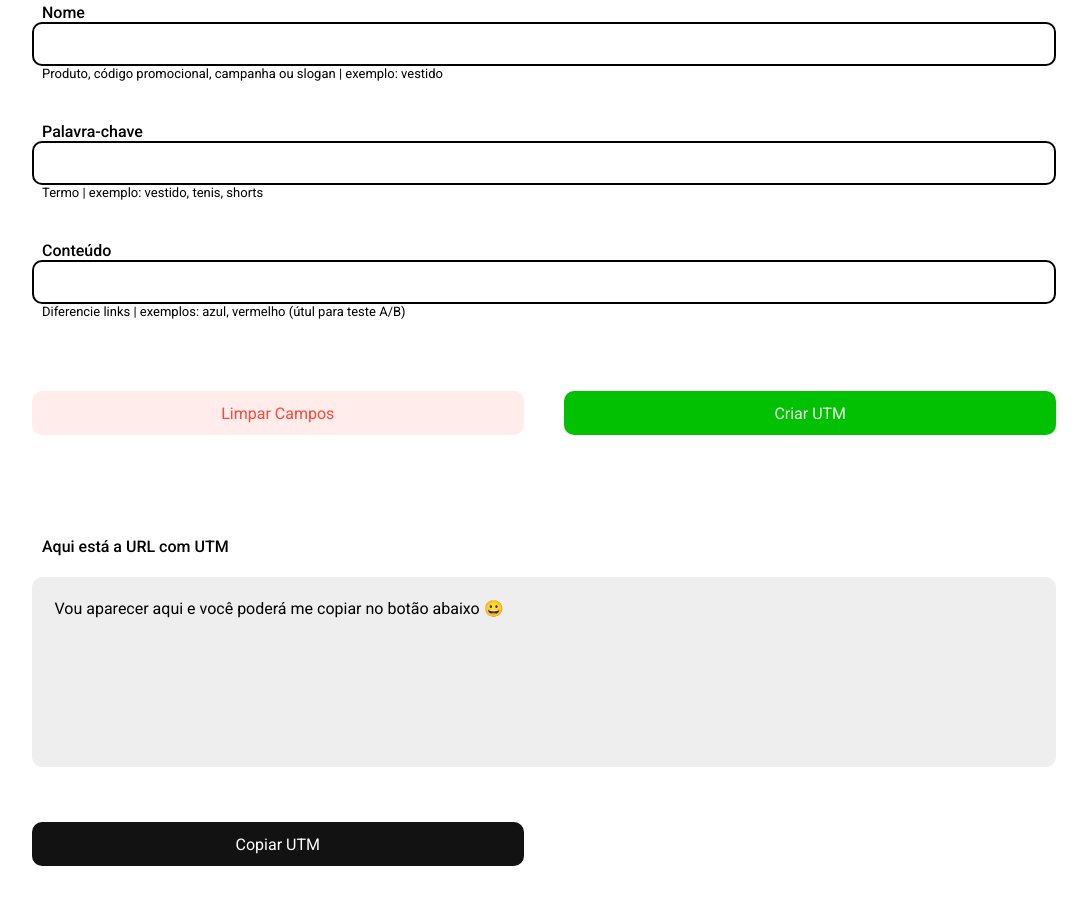
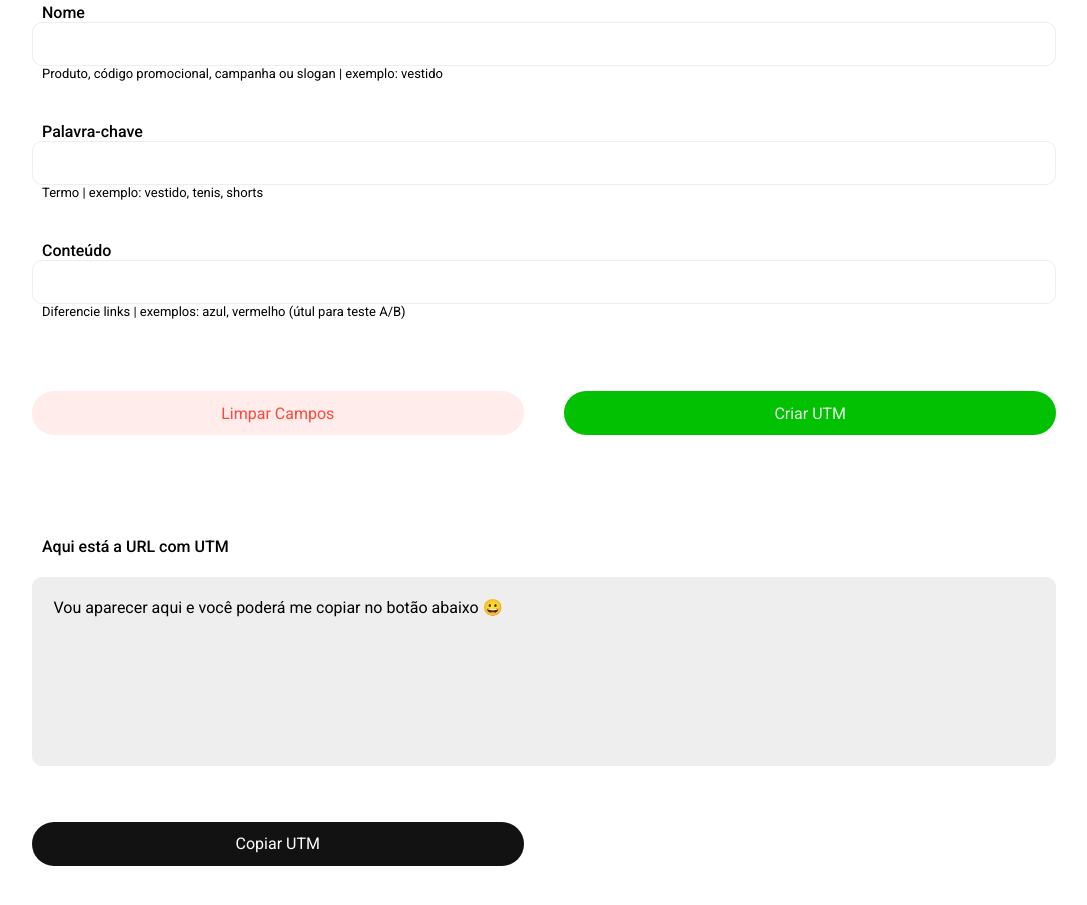
Before and after one commit to bioonlinexyz/campaign-url-builder, a plain HTML site: page index.html in a window 1280 px wide. Shown: the part 379-1284 px from the top of the page, without its empty margins (96-1183 px from the left). Drawn offline with Linux system fonts and the light colour scheme.

Commit message:
Update style.css

```diff
--- a/style.css
+++ b/style.css
@@ -31,8 +31,9 @@ body{
     box-sizing: border-box;
     width: 100%;
     height: 44px;
-    border: solid 2px #000000;
+    border: solid 1px #eee;
     border-radius: 10px;
+    padding: 12px;
 }
 
 .fields_utm,textarea:focus{
@@ -60,7 +61,7 @@ textarea{
     padding: 2%;
     resize: none ;
     border-radius: 10px;
-    border: solid 2px #eeeeee;
+    border: solid 1px #eeeeee;
     background-color: #eeeeee;
     margin-bottom: 2%;
 }
@@ -82,7 +83,7 @@ h3 {
 button{
     width: 48%;
     height: 44px;
-    border-radius: 10px;
+    border-radius: 999px;
     padding: 10px 10px;
     margin-top: 3%;
 }
```
